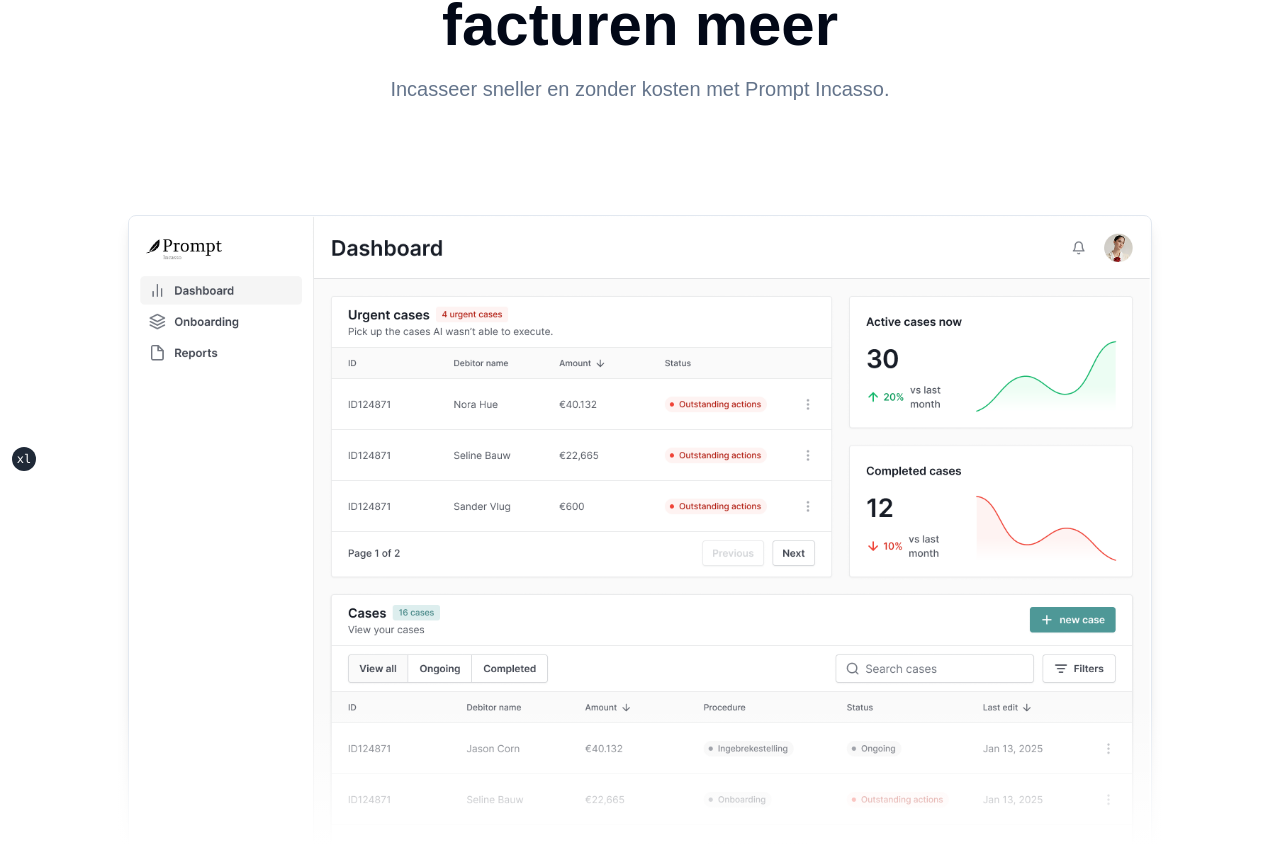
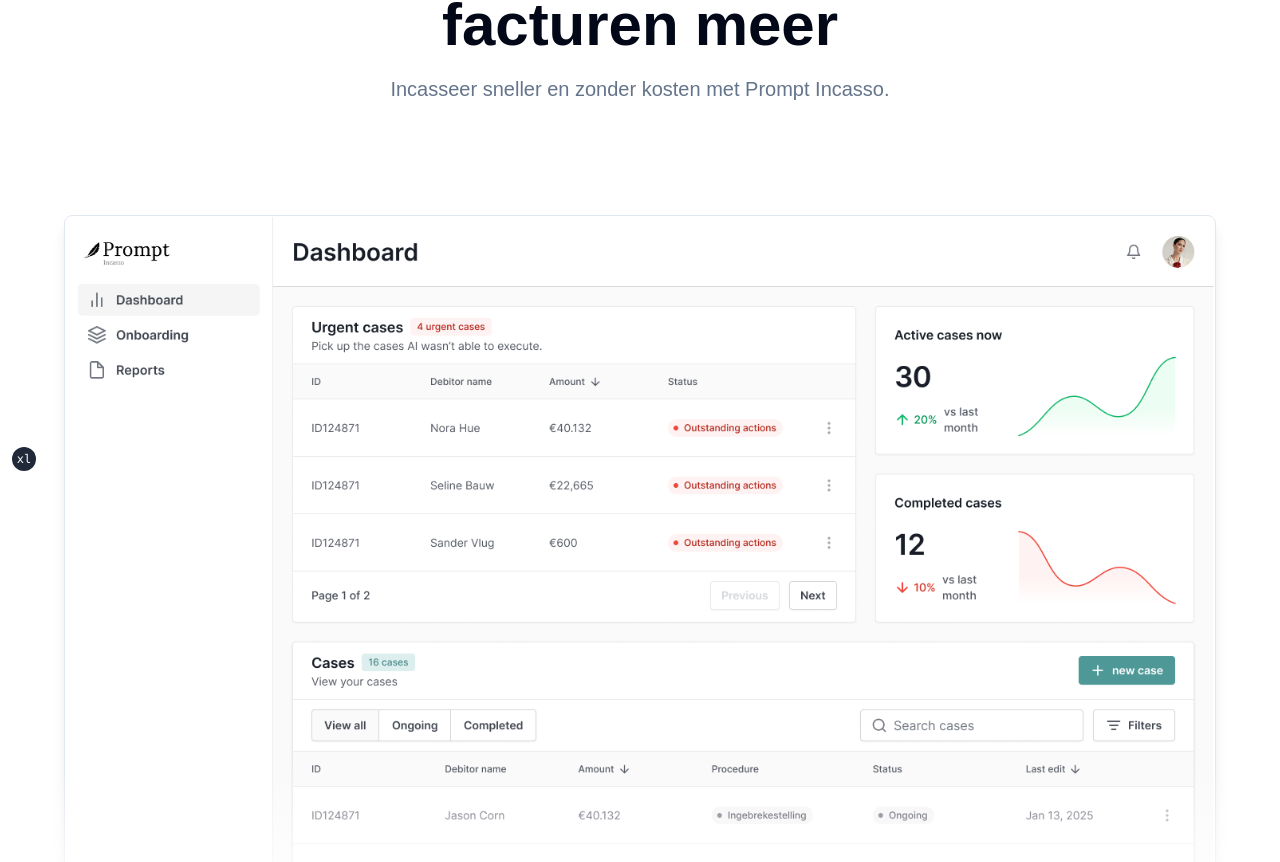
Before and after one commit to rachiiedd/prompt-incasso-landingspage, a Next.js app: page / in a window 1280 px wide. Shown: the part 281-1143 px from the top of the page. Built offline with nearby package versions, Linux system fonts and the light colour scheme; no server answers; a web font is replaced by a local one.

Commit message:
forced-overflow

```diff
--- a/src/app/layout.tsx
+++ b/src/app/layout.tsx
@@ -21,14 +21,14 @@
   children: React.ReactNode;
 }>) {
   return (
-    <html lang="en" suppressHydrationWarning>
+    <html lang="en" suppressHydrationWarning className="overflow-x-hidden">
       <head>
         <link rel="preconnect" href="https://rsms.me/" />
         <link rel="stylesheet" href="https://rsms.me/inter/inter.css" />
       </head>
       <body
         className={cn(
-          "min-h-screen bg-background antialiased w-full mx-auto scroll-smooth"
+          "min-h-screen bg-background antialiased w-full mx-auto scroll-smooth overflow-x-hidden"
         )}
       >
         <ThemeProvider
--- a/src/components/sections/hero.tsx
+++ b/src/components/sections/hero.tsx
@@ -112,7 +112,7 @@
 function HeroImage() {
   return (
     <motion.div
-      className="relative mx-auto flex w-full items-center justify-center"
+      className="relative mx-auto flex w-full items-center justify-center px-4 sm:px-6 lg:px-8 overflow-hidden"
       initial={{ opacity: 0, y: 50 }}
       animate={{ opacity: 1, y: 0 }}
       transition={{ delay: 1.2, duration: 1, ease }}
@@ -122,7 +122,7 @@
         alt="Dashboard Preview"
         width={1920}
         height={1080}
-        className="border rounded-lg shadow-lg max-w-screen-lg mt-16"
+        className="border rounded-lg shadow-lg w-full h-auto max-w-[90vw] mt-16"
       />
     </motion.div>
   );
```
